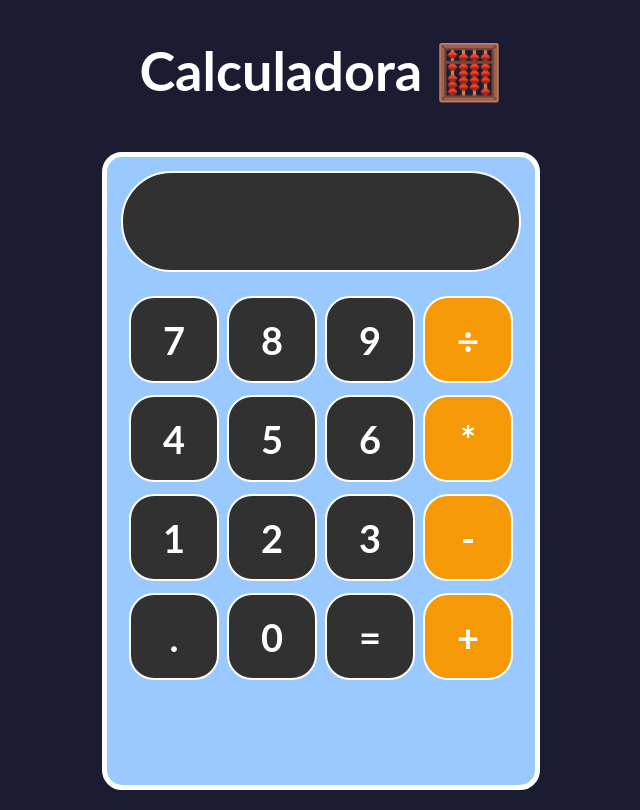
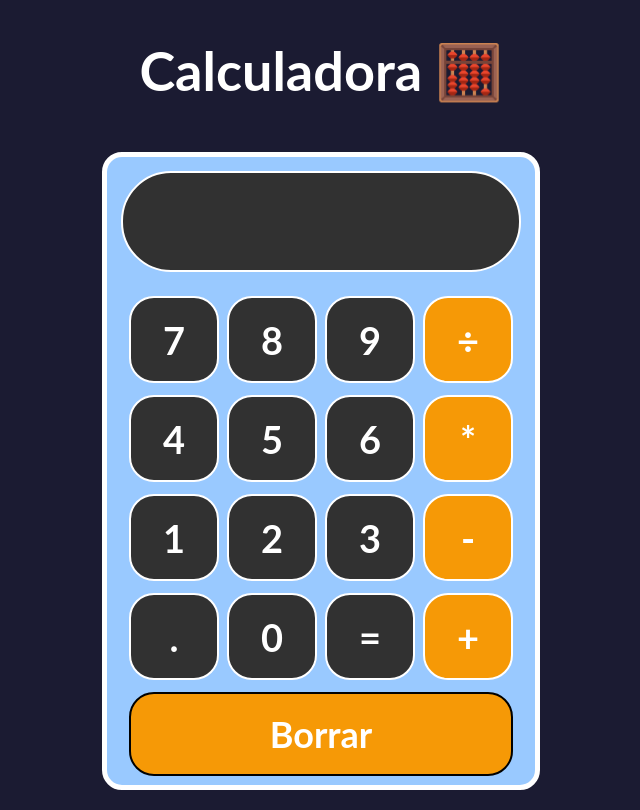
Before and after one commit to fabiochirinos/calculadora, a React (Create React App) app: page / in a window 1280 px wide. Shown: the whole page, without its empty margins (319-959 px from the left). Built offline with nearby package versions, Linux system fonts and the light colour scheme; the HTML template or start-up script is replaced by a standard one.

Commit message:
se agrego el componente BotonClear a la estructura

```diff
--- a/src/App.js
+++ b/src/App.js
@@ -1,5 +1,6 @@
 import './App.css';
 import Boton from './componentes/Boton';
+import BotonClear from './componentes/BotonClear';
 import Pantalla from './componentes/Pantalla';
 
 
@@ -35,7 +36,9 @@ function App() {
           <Boton>=</Boton>
           <Boton>+</Boton>
         </div>
-        <div className='fila'></div>
+        <div className='fila'>
+          <BotonClear>Borrar</BotonClear>
+        </div>
       </div>
     </div>
   );
```
